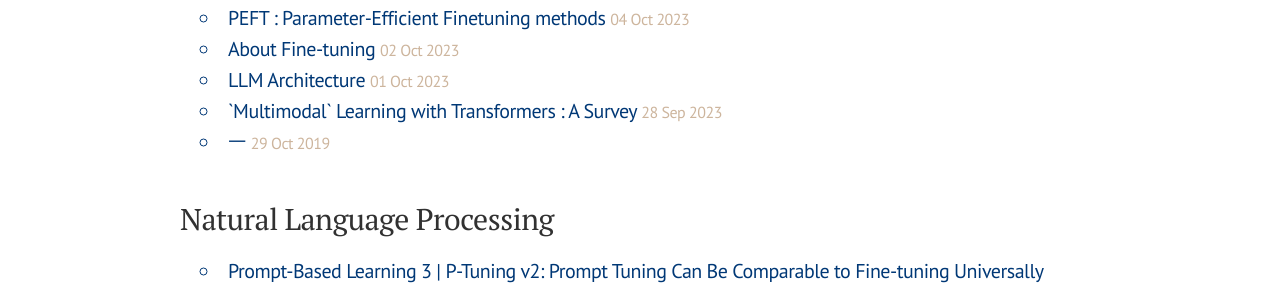
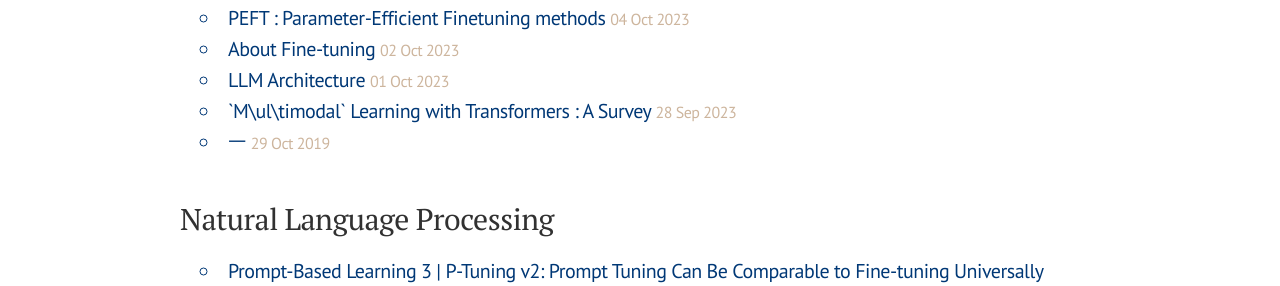
Before and after one commit to finddme/finddme.github.io, a Jekyll site: the page built from index.html, in a window 1280 px wide and 900 px high, scrolled down 1944 px. Shown: the part 162-448 px from the top of the window. Built offline with Jekyll 4.4.1, drawn with Linux system fonts in a browser that asks for light colours; nearby versions of some CDN libraries; comment, search, counter and statistics services are not loaded.

Commit message:
Update 2023-09-28-Multimodal.md

```diff
--- a/_posts/2023-09-28-Multimodal.md
+++ b/_posts/2023-09-28-Multimodal.md
@@ -1,5 +1,5 @@
 ---
-title: "`Multimodal` Learning with Transformers : A Survey"
+title: "`M\\ul\\timodal` Learning with Transformers : A Survey"
 category: "LLM / Multimodal"
 tag: Multimodal
 ---
```
